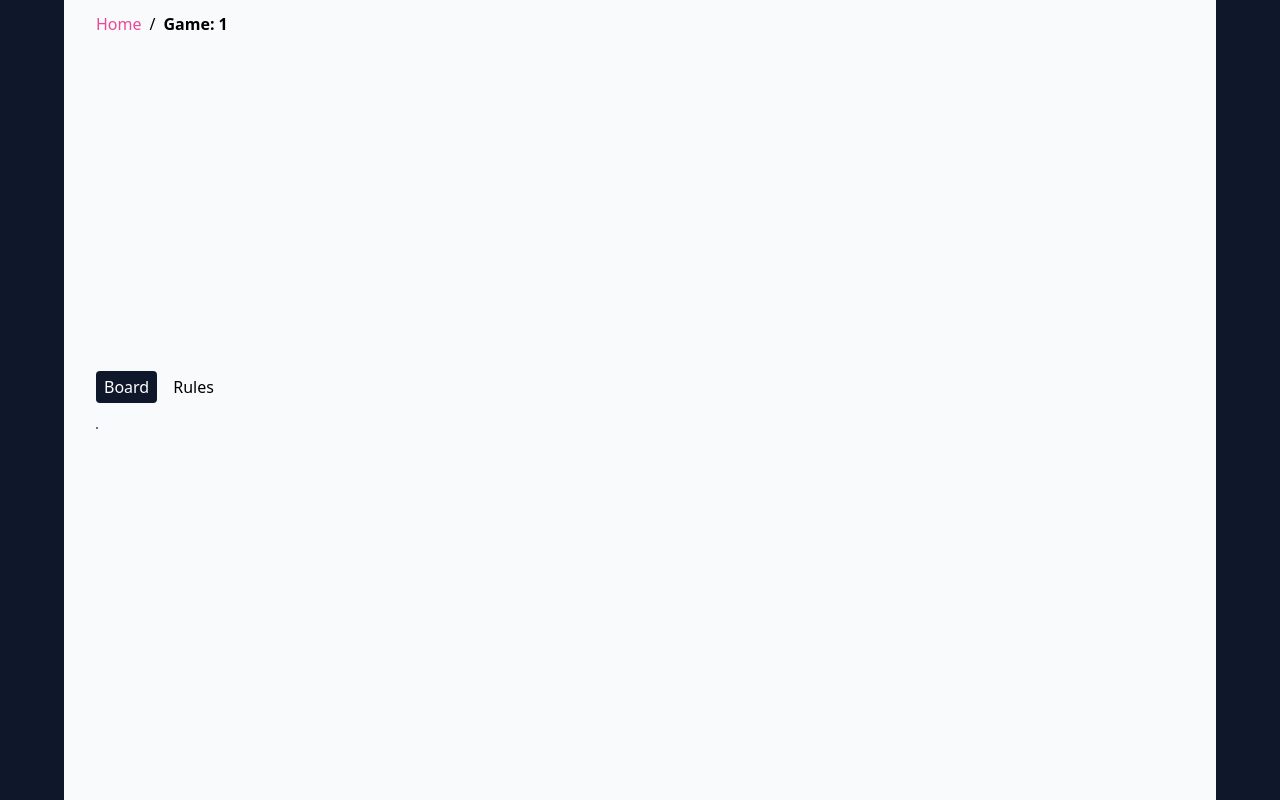
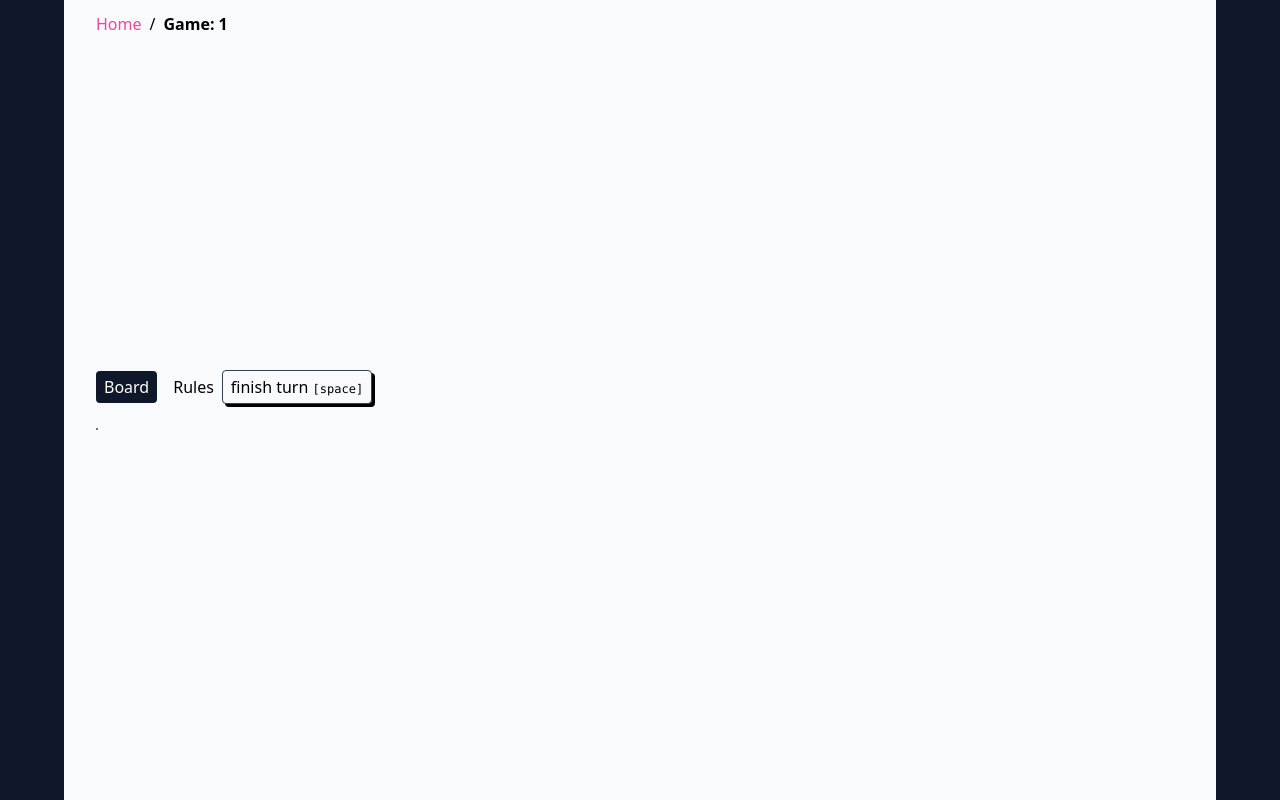
Before and after one commit to jacoacoacob/assembly-fe, a Vue app: page /game/1 in a window 1280 px wide. Built offline with nearby package versions, Linux system fonts and the light colour scheme.

Commit message:
bugfix gameState end turn/commit move button

```diff
--- a/src/assets/main.css
+++ b/src/assets/main.css
@@ -1,7 +1,6 @@
 @tailwind base;
 @tailwind components;
 @tailwind utilities;
-
 
 @layer base {
     a {
@@ -9,26 +8,36 @@
     }
 }
 
+@layer utilities {
+
+}
+
 @layer components {
     .button {
-        box-shadow: 3px 3px black;
-        @apply bg-slate-50 border border-slate-700 cursor-pointer px-4 py-2 rounded inline-block text-center;
+        @apply
+            bg-slate-50
+            border
+            border-slate-700
+            cursor-pointer
+            px-4
+            py-2
+            rounded
+            inline-block
+            text-center
+            disabled:text-slate-500;
+    }
+    .button-shadow {
+        @apply shadow-[3px_3px_black] active:shadow-[2px_2px_black] disabled:shadow-slate-500;
     }
     .button:disabled {
-        @apply cursor-not-allowed;
+        @apply cursor-not-allowed ;
         color: theme("colors.slate.500");
         box-shadow: 3px 3px theme("colors.slate.500");
     }
     .button-text {
         @apply shadow-none border-none;
     }
-    .button-outline {
-        @apply shadow-none border-slate-700;
-    }
     .button-dense {
         @apply px-2 py-1;
     }
-    .button:active:not(.button-text):not(.button-outline):not(:disabled) {
-        box-shadow: 2px 2px black;
-    }
 }
--- a/src/components/TopBar.vue
+++ b/src/components/TopBar.vue
@@ -22,15 +22,19 @@ const isTurnEndable = computed(() => {
     }
 });
 
+function endTurn() {
+    switch (gameState.currentState) {
+        case "new_game": return;
+        case "place_tokens": return placeTokensState.endTurn();
+        case "play": return playState.endTurn();
+    }
+}
+
 function commitOrEndTurn() {
     if (moveToken.canCommit) {
         moveToken.commit();
     } else if (isTurnEndable) {
-        switch (gameState.currentState) {
-            case "new_game": return;
-            case "place_tokens": return placeTokensState.endTurn();
-            case "play": return playState.endTurn();
-        }
+        endTurn();
     }
 }
 </script>
@@ -61,10 +65,10 @@ function commitOrEndTurn() {
         <div class="space-x-4">
             <button
                 v-if="gameState.currentState === 'play'"
-                class="button button-dense"
+                class="button button-shadow button-dense"
                 :class="{
-                    'bg-green-300': moveToken.canCommit,
-                    'bg-yellow-300': isTurnEndable,
+                    'shadow-green-500 active:shadow-green-500': moveToken.canCommit,
+                    'shadow-orange-400 active:shadow-orange-400': isTurnEndable,
                 }"
                 :disabled="(!moveToken.canCommit && !isTurnEndable) || boardView !== 'game'"
                 @click="commitOrEndTurn "
@@ -81,6 +85,19 @@ function commitOrEndTurn() {
                     make a move
                 </template>
             </button>
+            <button
+                v-else
+                class="button button-shadow button-dense"
+                :disabled="!isTurnEndable || boardView !== 'game'"
+                @click="endTurn"
+            >
+                <template v-if="isTurnEndable">
+                    finish turn <span class="text-xs font-mono">[space]</span>
+                </template>
+                <template v-else>
+                    place a token on the board
+                </template>
+            </button>
         </div>
     </div>
 </template>
--- a/src/views/GameView.vue
+++ b/src/views/GameView.vue
@@ -26,14 +26,13 @@ function onWindowKeydown(event: KeyboardEvent) {
     if (boardView.value === "game") {
         const { currentState } = gameState;
         if (event.code === "Space") {
-            if (moveToken.canCommit) {
-                switch (currentState) {
-                    case "play": return playState.commitMove();
-                }
-            } else {
-                switch (currentState) {
-                    case "place_tokens": return placeTokensState.endTurn();
-                    case "play": return playState.endTurn();
+            if (currentState === "place_tokens") {
+                return placeTokensState.endTurn();
+            }
+            if (currentState === "play") {
+                switch (moveToken.canCommit) {
+                    case true: return playState.commitMove();
+                    case false: return playState.endTurn();
                 }
             }
         }
--- a/src/views/NewGameView.vue
+++ b/src/views/NewGameView.vue
@@ -155,7 +155,7 @@ function savePlayer() {
                                     label="Name"
                                 />
                                 <div class="flex justify-end">
-                                    <button class="order-2 button button-dense ml-2" type="submit">
+                                    <button class="order-2 button button-shadow button-dense ml-2" type="submit">
                                         Save
                                     </button>
                                     <button class="order-1 button button-text button-dense text-red-500" @click="gamePlayers.splice(i, 1)">
@@ -171,14 +171,14 @@ function savePlayer() {
                                     </div>
                                 </div>
                                 <div>
-                                    <button class="button button-dense" @click="editingPlayerIndex = i">
+                                    <button class="button button-shadow button-dense" @click="editingPlayerIndex = i">
                                         edit
                                     </button>
                                 </div>
                             </div>
                         </li>
                     </ul>
-                    <button :disabled="gamePlayers.length >= maxPlayers" @click="addPlayer" class="button w-full">
+                    <button :disabled="gamePlayers.length >= maxPlayers" @click="addPlayer" class="button button-shadow w-full">
                         <span v-if="gamePlayers.length >= maxPlayers">
                             No more players
                         </span>
--- a/src/views/WelcomeView.vue
+++ b/src/views/WelcomeView.vue
@@ -8,12 +8,12 @@ import { RouterLink } from 'vue-router';
         <nav>
             <ul class="space-y-6 flex flex-col items-center">
                 <li class="w-full">
-                    <RouterLink class="button w-full" to="new-game">
+                    <RouterLink class="button button-shadow w-full" to="new-game">
                         New Game
                     </RouterLink>
                 </li>
                 <li class="w-full">
-                    <RouterLink class="button w-full" to="saved-games">
+                    <RouterLink class="button button-shadow w-full" to="saved-games">
                         Saved Games
                     </RouterLink>
                 </li>
```
